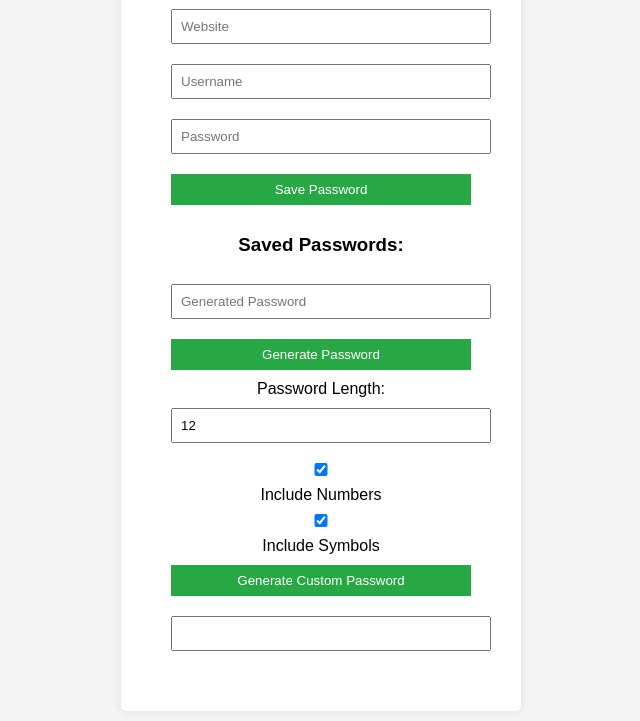
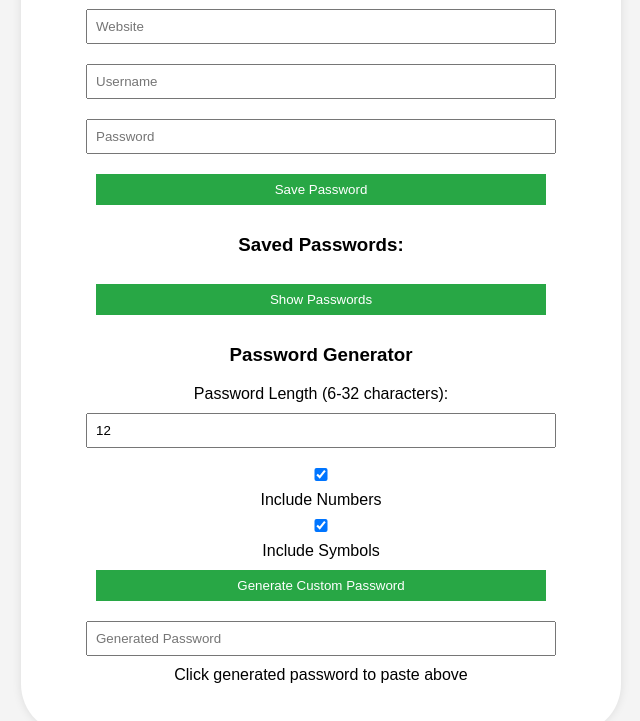
Before and after one commit to NoahB667/password-manager, a plain HTML site: page assets/index.html in a window 1280 px wide. Shown: the part 169-890 px from the top of the page, without its empty margins (319-959 px from the left). Drawn offline with Linux system fonts and the light colour scheme.

Commit message:
Small modifications

```diff
--- a/assets/index.html
+++ b/assets/index.html
@@ -16,19 +16,20 @@
         <button onclick="savePassword()">Save Password</button>
 
         <h3>Saved Passwords:</h3>
+        <button id="togglePasswords" onclick="displayPasswords()">Show Passwords</button>
         <ul id="passwordList"></ul>
 
-        <input type="text" id="generatedPassword" placeholder="Generated Password" readonly>
-        <button onclick="generatePassword()">Generate Password</button>
+        <h3>Password Generator</h3>
 
-        <label>Password Length:</label>
+        <label>Password Length (6-32 characters):</label>
         <input type="number" id="passwordLength" value="12" min="6" max="32">
 
         <label><input type="checkbox" id="includeNumbers" checked> Include Numbers</label>
         <label><input type="checkbox" id="includeSymbols" checked> Include Symbols</label>
 
         <button onclick="generateCustomPassword()">Generate Custom Password</button>
-        <input type="text" id="generatedPassword" readonly>
+        <input type="text" id="generatedPassword" placeholder="Generated Password" readonly>
+        <label>Click generated password to paste above</label>
     </div>
 
     <script src="app.js"></script>
--- a/assets/style.css
+++ b/assets/style.css
@@ -5,16 +5,16 @@ body {
 }
 
 .container {
-    width: 300px;
+    width: 500px;
     margin: 50px auto;
     background: white;
     padding: 50px;
-    border-radius: 5px;
+    border-radius: 50px;
     box-shadow: 0px 0px 10px rgba(0,0,0,0.1);
 }
 
 input, button {
-    width: 100%;
+    width: 450px;
     margin: 10px 0;
     padding: 8px;
 }
@@ -29,3 +29,11 @@ button {
 button:hover {
     background: #218838;
 }
+
+ul {
+    list-style-type: none;
+  }
+
+#passwordList {
+    transition: all 0.3s ease-in-out;
+}
```
